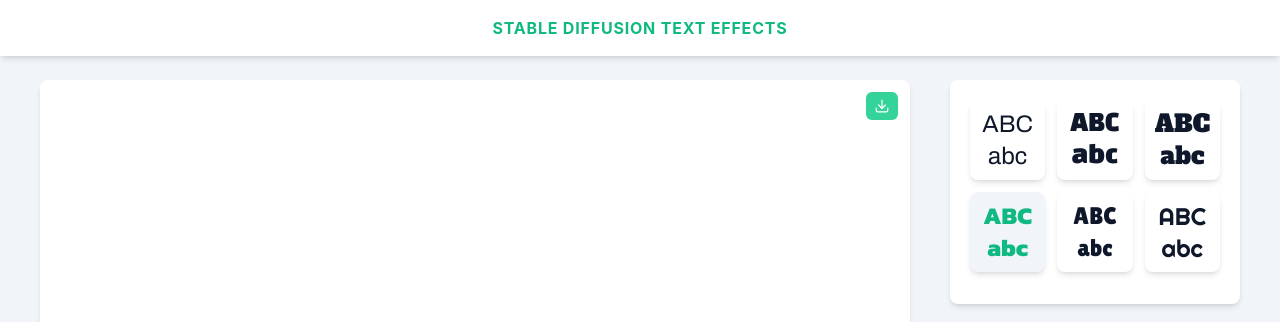
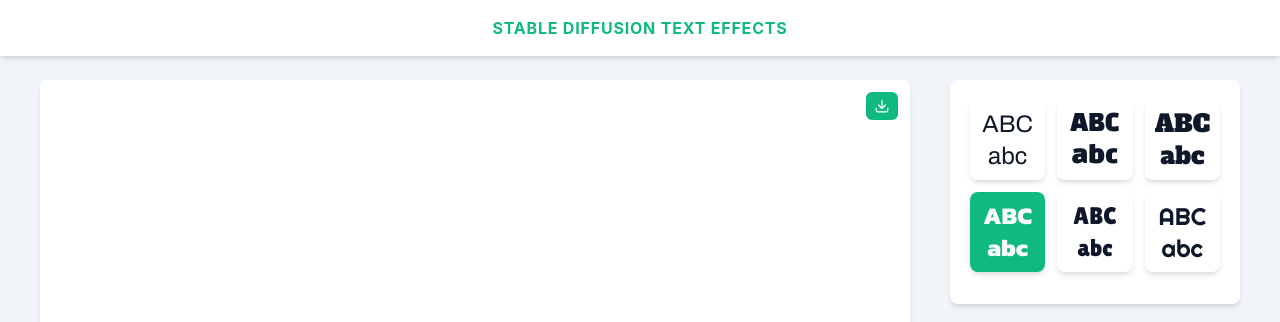
Before and after one commit to ihsavru/sd-text-effects, a React (Create React App) app: page / in a window 1280 px wide. Shown: the top 322 px of the page. Built offline with nearby package versions, Linux system fonts and the light colour scheme; no server answers.

Commit message:
Minor css fixes

```diff
--- a/src/components/fontSelection.js
+++ b/src/components/fontSelection.js
@@ -18,7 +18,7 @@
               className={classnames(
                 "w-full h-20 flex align-middle cursor-pointer text-2xl rounded-lg shadow-md",
                 {
-                  "bg-slate-100 text-emerald-500": isSelected,
+                  "text-slate-50 bg-emerald-500": isSelected,
                   "hover:bg-slate-100": !isSelected,
                 }
               )}
--- a/src/components/imageCanvas.js
+++ b/src/components/imageCanvas.js
@@ -60,7 +60,7 @@
           className='absolute top-3 right-3 rounded-lg text-xs text-white'
         >
           <div>
-            <Menu.Button className='inline-flex w-full justify-center rounded-md bg-emerald-400 px-2 py-1.5 text-sm font-medium text-white hover:bg-emerald-500 focus:outline-none focus-visible:ring-2 focus-visible:ring-white focus-visible:ring-opacity-75'>
+            <Menu.Button className='inline-flex w-full justify-center rounded-md bg-emerald-500 px-2 py-1.5 text-sm font-medium text-white hover:bg-emerald-600 focus:outline-none focus-visible:ring-2 focus-visible:ring-white focus-visible:ring-opacity-75'>
               <ArrowDownTrayIcon className='h-4 w-4' aria-hidden='true' />
             </Menu.Button>
           </div>
--- a/src/components/promptInput.js
+++ b/src/components/promptInput.js
@@ -30,7 +30,7 @@
         className={classNames(
           "px-6 py-3 rounded-lg shadow-md tracking-wide font-bold",
           {
-            "text-white bg-emerald-500 hover:bg-emerald-300 ": !disabled,
+            "text-white bg-emerald-500 hover:bg-emerald-600 ": !disabled,
             "text-white bg-slate-200 cursor-not-allowed": disabled,
           }
         )}
```
